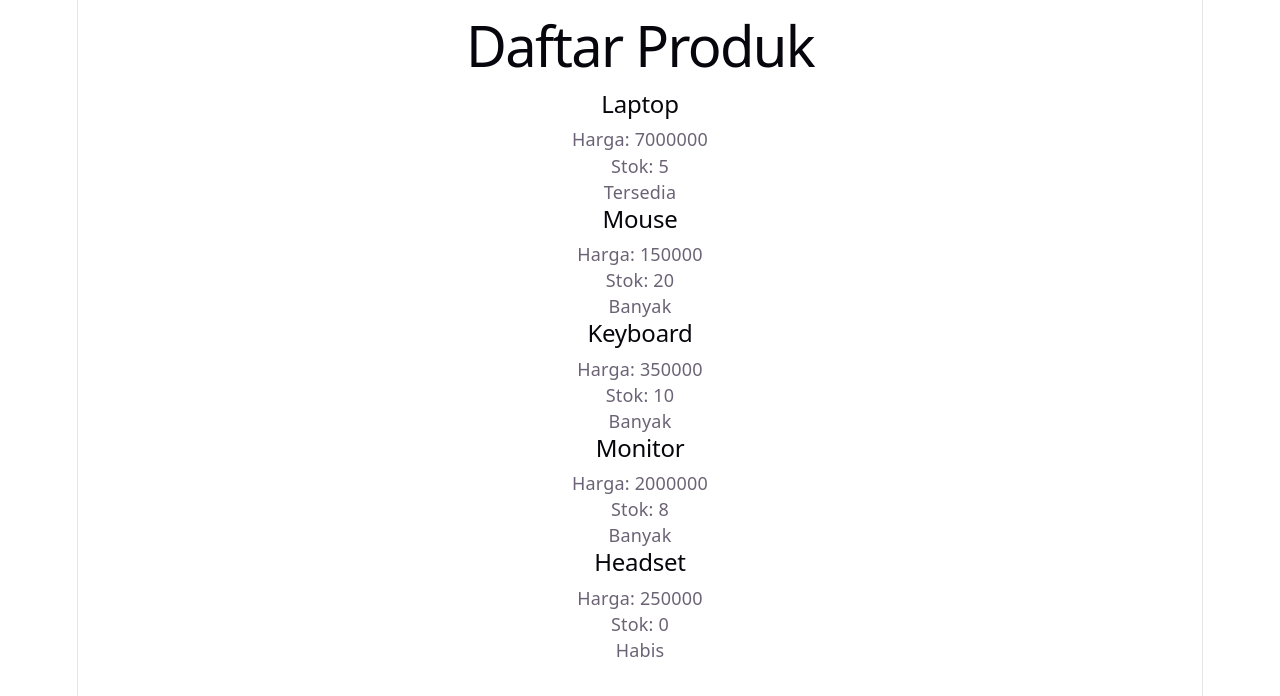
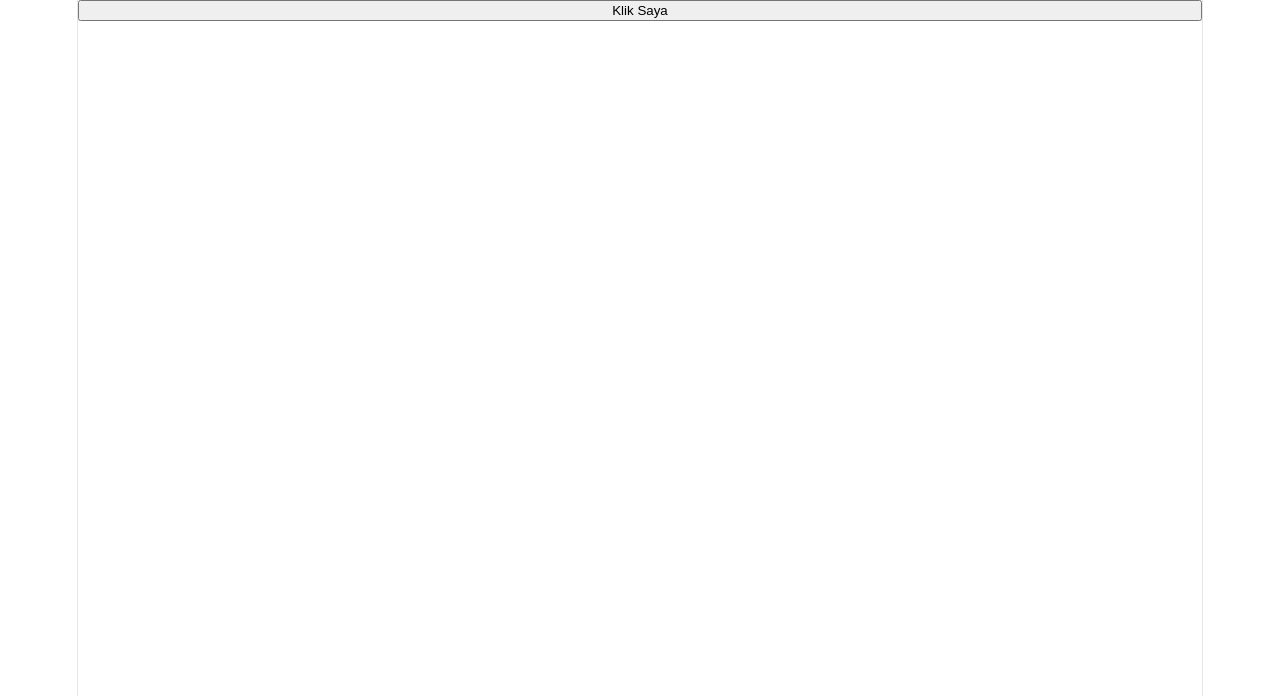
Before and after one commit to david-vynn/belajar-react, a React (Vite) app: page / in a window 1280 px wide. Shown: the top 696 px of the page. Built offline with nearby package versions, Linux system fonts and the light colour scheme.

Commit message:
React Events

```diff
--- a/src/App.jsx
+++ b/src/App.jsx
@@ -1,27 +1,12 @@
-import Produk from "./Produk";
-
 function App() {
 
-  const daftarProduk = [
-    { id: 1, nama: "Laptop", harga: 7000000, stok: 5 },
-    { id: 2, nama: "Mouse", harga: 150000, stok: 20 },
-    { id: 3, nama: "Keyboard", harga: 350000, stok: 10 },
-    { id: 4, nama: "Monitor", harga: 2000000, stok: 8 },
-    { id: 5, nama: "Headset", harga: 250000, stok: 0 },
-  ];
+  function tampilkanPesan() {
+    alert('Tombol berhasil diklik');
+  }
 
   return (
     <>
-      <h1>Daftar Produk</h1>
-
-      {daftarProduk.map((item) => (
-        <Produk
-          key={item.id}
-          nama={item.nama}
-          harga={item.harga}
-          stok={item.stok}
-        />
-      ))}
+      <button onClick={tampilkanPesan}>Klik Saya</button>
     </>
   );
 }
--- a/src/Produk.jsx
+++ /dev/null
@@ -1,18 +0,0 @@
-function Produk({ nama, harga, stok }) {
-    return (
-        <>
-            <h2>{nama}</h2>
-            <p>Harga: {harga}</p>
-            <p>Stok: {stok}</p>
-
-            {stok > 5
-            ? (<p>Banyak</p>)
-            : stok > 0
-                ? (<p>Tersedia</p>)
-                : (<p>Habis</p>)
-            }
-        </>
-    )
-};
-
-export default Produk;
```
